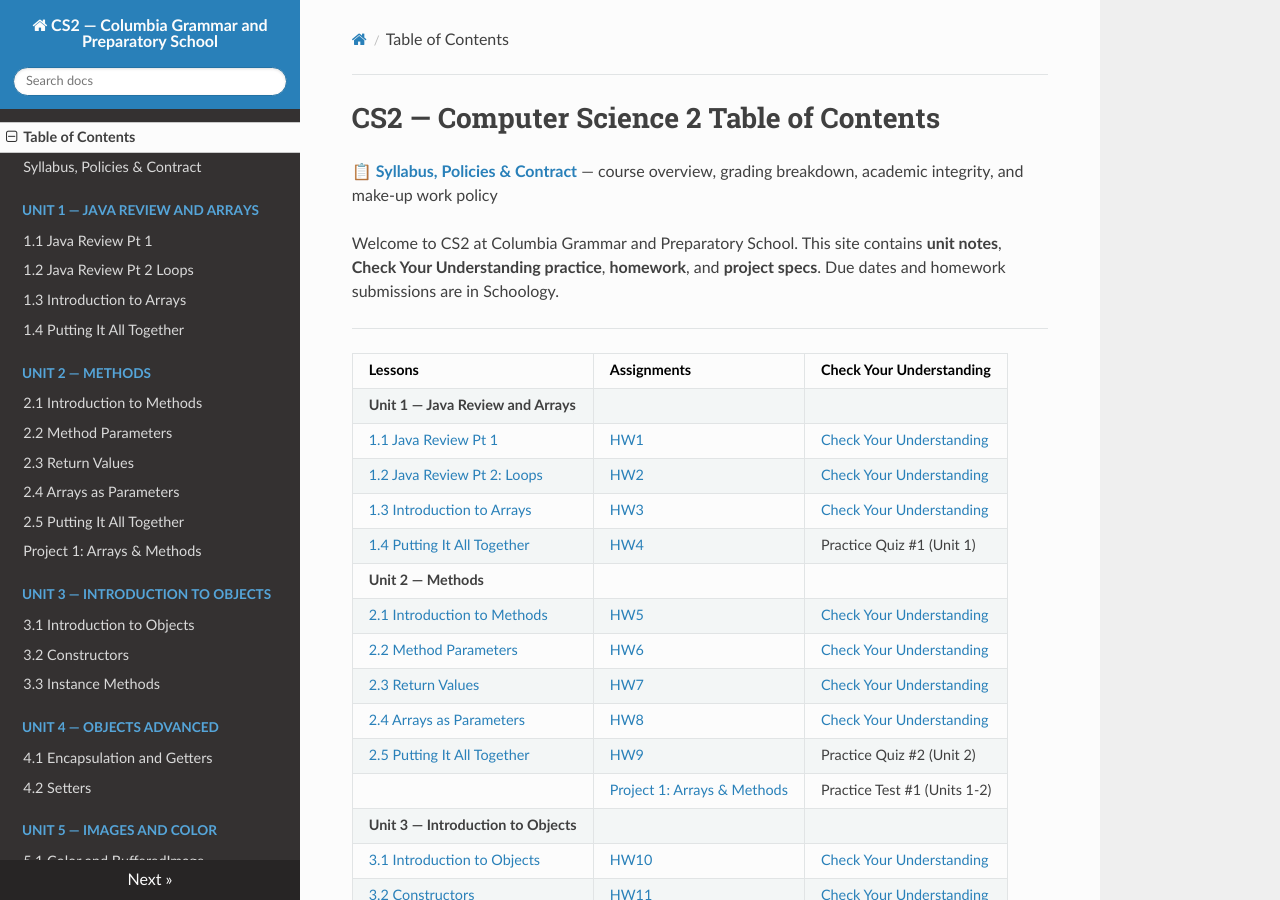
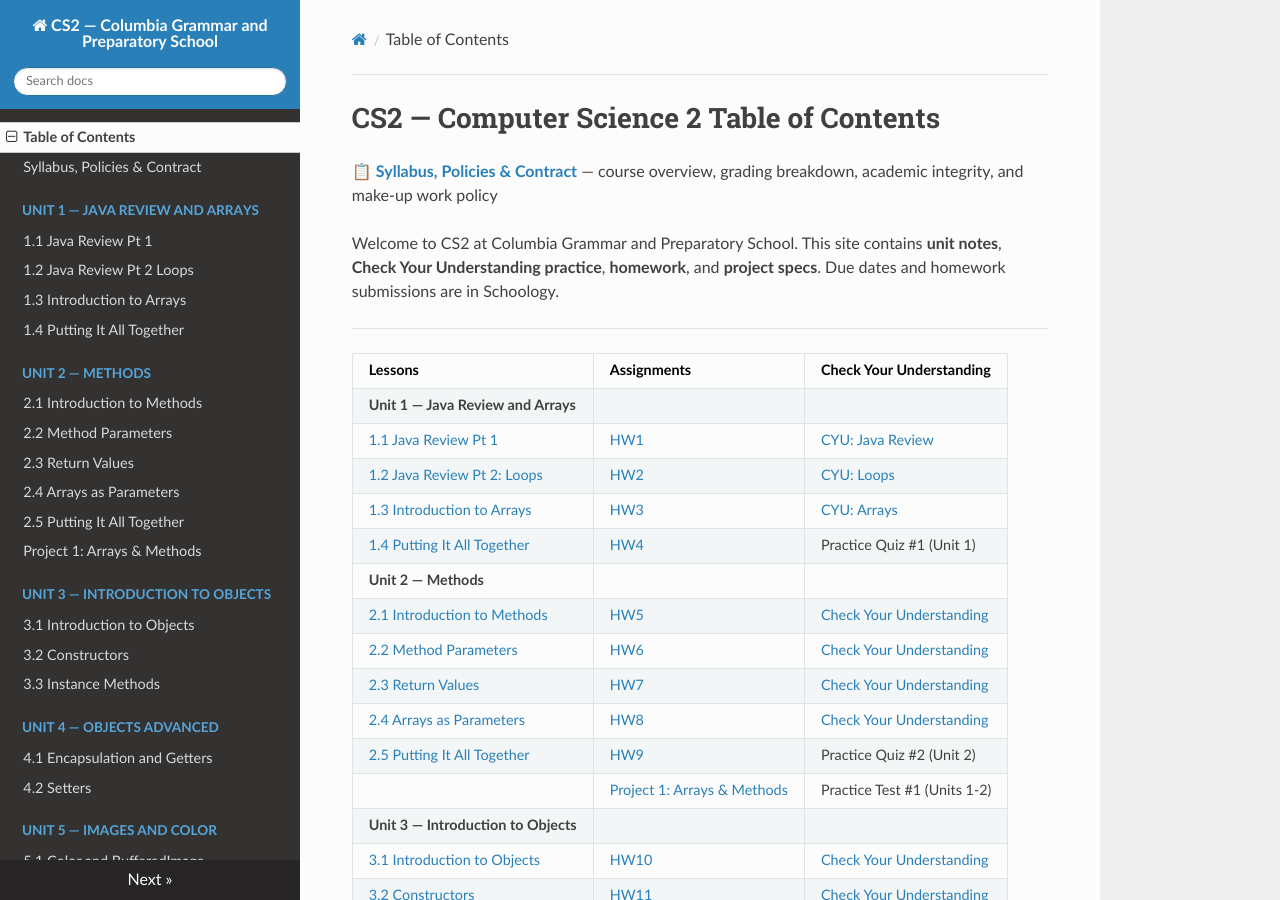
Before and after one commit to kjergens/cs2-site, an MkDocs documentation site: the page built from docs/index.md, in a window 1280 px wide and 900 px high. Built offline with MkDocs 1.6.1, drawn with Linux system fonts in a browser that asks for light colours; nearby versions of some CDN libraries.

Commit message:
Toc edit

```diff
--- a/docs/index.md
+++ b/docs/index.md
@@ -9,9 +9,9 @@ Welcome to CS2 at Columbia Grammar and Preparatory School. This site contains **
 | Lessons | Assignments | Check Your Understanding
 |---|---|---|
 | **Unit 1 — Java Review and Arrays**| | |
-| [1.1 Java Review Pt 1](unit1/notes_01_java_review.md) | [HW1](unit1/notes_01_java_review.md#homework-1-java-review) | [Check Your Understanding](unit1/notes_01_java_review.md#check-your-understanding) |
-| [1.2 Java Review Pt 2: Loops](unit1/notes_02_loops.md) | [HW2](unit1/notes_02_loops.md#homework-2-loops-review) | [Check Your Understanding](unit1/notes_02_loops.md#check-your-understanding) |
-| [1.3 Introduction to Arrays](unit1/notes_03_arrays.md) | [HW3](unit1/notes_03_arrays.md#homework-3-arrays) | [Check Your Understanding](unit1/notes_03_arrays.md#check-your-understanding) |
+| [1.1 Java Review Pt 1](unit1/notes_01_java_review.md) | [HW1](unit1/notes_01_java_review.md#homework-1-java-review) | [CYU: Java Review](unit1/notes_01_java_review.md#check-your-understanding) |
+| [1.2 Java Review Pt 2: Loops](unit1/notes_02_loops.md) | [HW2](unit1/notes_02_loops.md#homework-2-loops-review) | [CYU: Loops](unit1/notes_02_loops.md#check-your-understanding) |
+| [1.3 Introduction to Arrays](unit1/notes_03_arrays.md) | [HW3](unit1/notes_03_arrays.md#homework-3-arrays) | [CYU: Arrays](unit1/notes_03_arrays.md#check-your-understanding) |
 | [1.4 Putting It All Together](unit1/notes_04_traversing_arrays.md) | [HW4](unit1/notes_04_traversing_arrays.md#homework-4-review) | Practice Quiz #1 (Unit 1) |
 | **Unit 2 — Methods** | | |
 | [2.1 Introduction to Methods](unit2/notes_01_methods.md) | [HW5](unit2/notes_01_methods.md#homework-5-introduction-to-methods) | [Check Your Understanding](unit2/notes_01_methods.md#check-your-understanding) |
```
